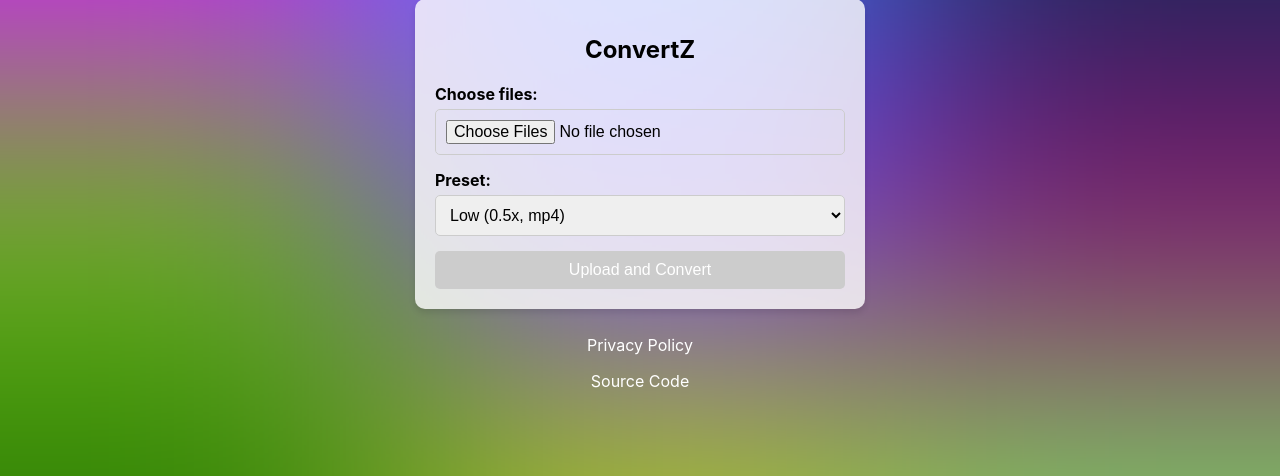
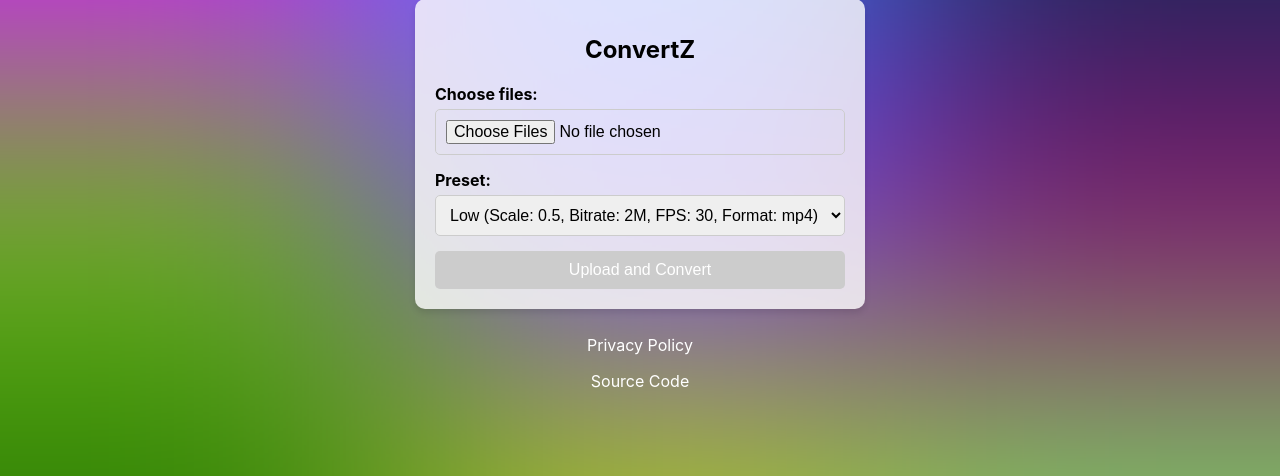
Before and after one commit to Arthur2500/ConvertZ, a Flask app: page / in a window 1280 px wide. Shown: the part 192-668 px from the top of the page. Run offline with Flask 3, Linux system fonts and the light colour scheme.

Commit message:
Update index.html

```diff
--- a/app/templates/index.html
+++ b/app/templates/index.html
@@ -19,9 +19,9 @@
             <div class="form-group">
                 <label for="preset" class="label">Preset:</label>
                 <select id="preset" name="preset" class="input" onchange="updateSettings()">
-                    <option value="low">Low (0.5x, mp4)</option>
-                    <option value="medium">Medium (0.75x, mp4)</option>
-                    <option value="high">High (1.0x, mp4)</option>
+                    <option value="low">Low (Scale: 0.5, Bitrate: 2M, FPS: 30, Format: mp4)</option>
+                    <option value="medium">Medium (Scale: 0.75, Bitrate: 5M, FPS: 60, Format: mp4)</option>
+                    <option value="high">High (Scale: 1.0, Bitrate: 10M, FPS: 60, Format: mp4)</option>
                     <option value="custom">Custom</option>
                 </select>
             </div>
```
